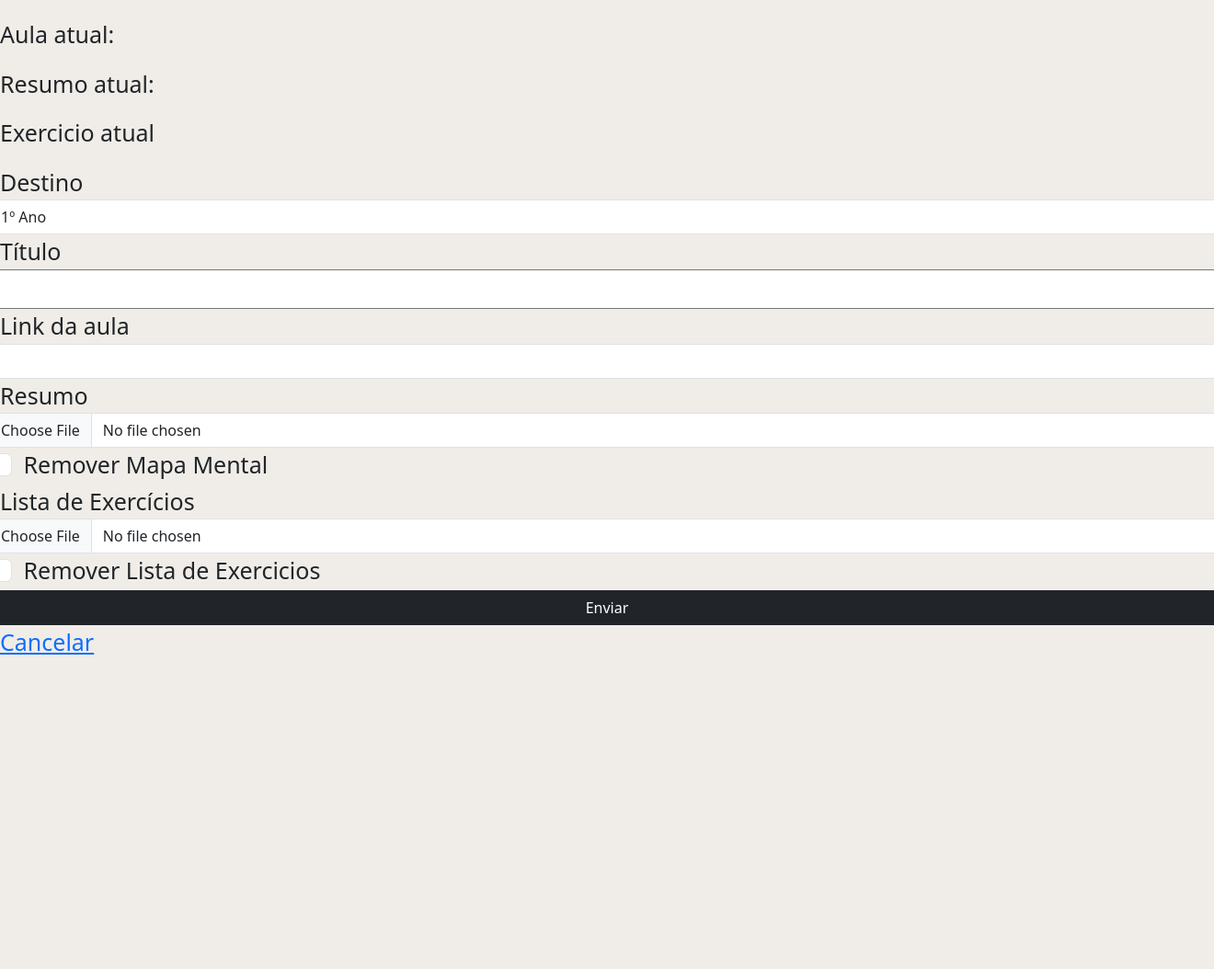
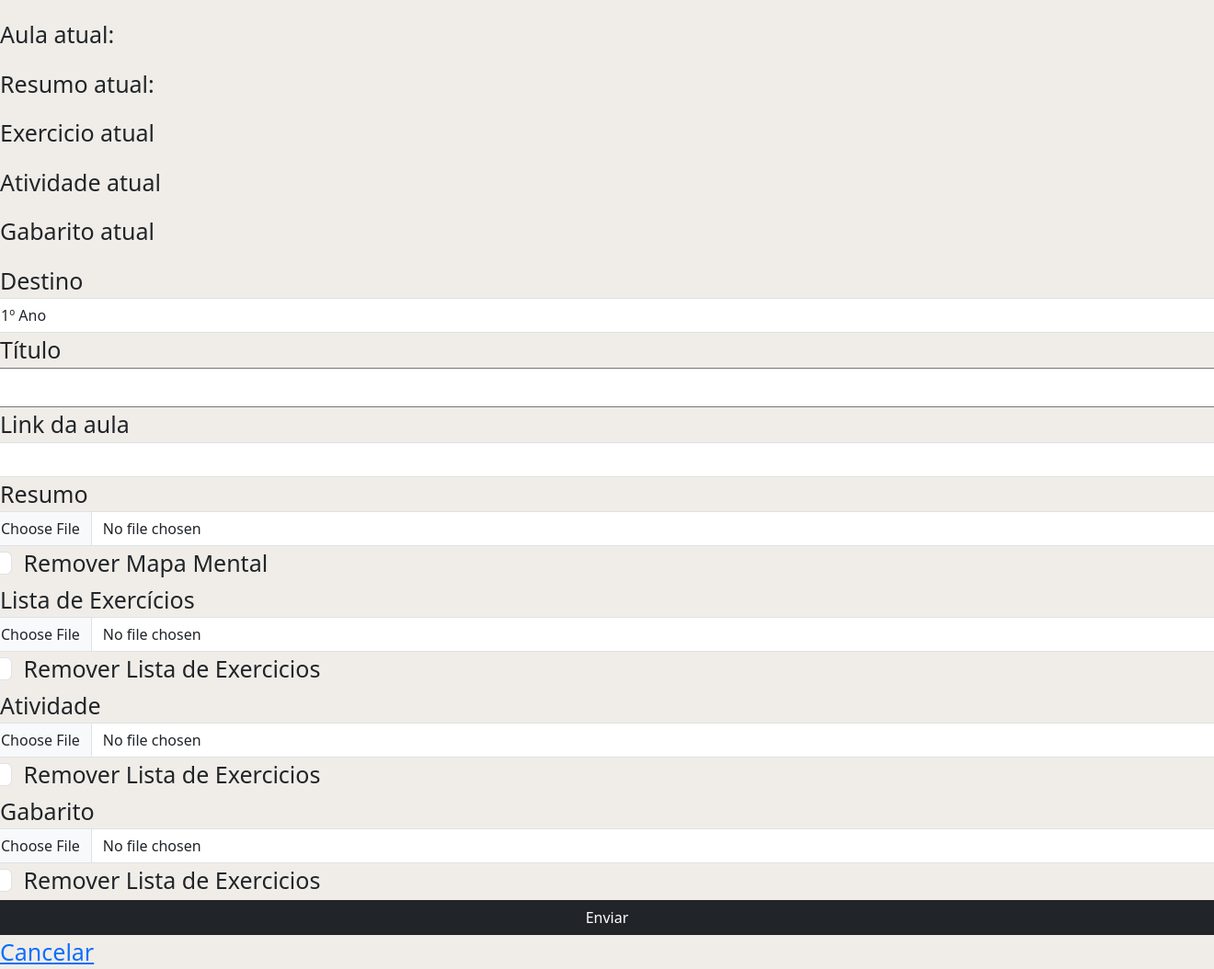
Before and after one commit to KauaVDSB/DouglasBlog, a Flask app: template douglasBlog/templates/admin/editar/editar-material.html in a window 1320 px wide; the page is wider, and only the part inside the window is pictured. Shown: the part 168-1222 px from the top of that part at 92% size. Before the commit the page ends 880 px from the top of that part, so only its background shows below. Run offline with Flask 3, Linux system fonts and the light colour scheme; the template is opened without the code that fills it: values that come from a table or form of the project are taken from there, others are empty; some libraries are stand-ins or nearby versions; some web fonts are replaced.

Commit message:
feat(materiais): Add 2 secoes de arquivos dentro do card de material e scroll no container do material. (#7)
* feat(materiais) Add 2 secoes de arquivos dentro do card de material e scroll no container do material.

* fix(forms): Corrige erros de pylint

* fix(forms): Corrige erros de black

```diff
--- a/douglasBlog/forms.py
+++ b/douglasBlog/forms.py
@@ -140,7 +140,9 @@ class MateriaisForm(FlaskForm):
     titulo = StringField("Título", validators=[DataRequired()])
     aula = StringField("Link da aula")
     resumo = FileField("Resumo")
+    atividade = FileField("Atividade")
     lista_exercicios = FileField("Lista de Exercícios")
+    gabarito = FileField("Gabarito")
     btnSubmit = SubmitField("Enviar")
 
     @staticmethod
@@ -170,6 +172,8 @@ class MateriaisForm(FlaskForm):
                 self.aula.data.strip(),
                 self.resumo.data and self.resumo.data.filename,
                 self.lista_exercicios.data and self.lista_exercicios.data.filename,
+                self.atividade.data and self.atividade.data.filename,
+                self.gabarito.data and self.gabarito.data.filename,
             ]
         )
 
@@ -177,6 +181,8 @@ class MateriaisForm(FlaskForm):
         if self.verificarMaterial():
             resumo_url = self.upload_para_supabase(self.resumo.data)
             lista_exercicios_url = self.upload_para_supabase(self.lista_exercicios.data)
+            atividade_url = self.upload_para_supabase(self.atividade.data)
+            gabarito_url = self.upload_para_supabase(self.gabarito.data)
 
             material = Material(
                 destino=self.destino.data,
@@ -184,6 +190,8 @@ class MateriaisForm(FlaskForm):
                 aula=self.aula.data.strip() or None,
                 resumo=resumo_url,
                 lista_exercicios=lista_exercicios_url,
+                atividade=atividade_url,
+                gabarito=gabarito_url,
             )
 
             db.session.add(material)
@@ -191,7 +199,7 @@ class MateriaisForm(FlaskForm):
         else:
             raise ResourceNotSentError("Nenhum material enviado...")
 
-    def update(self, material):
+    def update(self, material):  # pylint: disable=too-many-branches,too-many-statements
 
         material.destino = self.destino.data
         material.titulo = self.titulo.data
@@ -211,6 +219,20 @@ class MateriaisForm(FlaskForm):
                 )
             material.lista_exercicios = None
 
+        if request.form.get("removerAtividade"):
+            if material.atividade:
+                supabase.storage.from_("material-files").remove(
+                    [material.atividade.split("/")[-1]]
+                )
+            material.atividade = None
+
+        if request.form.get("removerGabarito"):
+            if material.gabarito:
+                supabase.storage.from_("material-files").remove(
+                    [material.gabarito.split("/")[-1]]
+                )
+            material.gabarito = None
+
         if self.resumo.data and self.resumo.data.filename:
             if material.resumo:
                 try:
@@ -222,6 +244,7 @@ class MateriaisForm(FlaskForm):
 
             resumo_url = self.upload_para_supabase(self.resumo.data)
             material.resumo = resumo_url
+
         if self.lista_exercicios.data and self.lista_exercicios.data.filename:
             if material.lista_exercicios:
                 try:
@@ -235,6 +258,30 @@ class MateriaisForm(FlaskForm):
 
             lista_exercicios_url = self.upload_para_supabase(self.lista_exercicios.data)
             material.lista_exercicios = lista_exercicios_url
+
+        if self.atividade.data and self.atividade.data.filename:
+            if material.atividade:
+                try:
+                    supabase.storage.from_("material-files").remove(
+                        [material.atividade.split("/")[-1]]
+                    )
+                except SupabaseManagementFileError as e:
+                    flash(f"Erro ao excluir o arquivo atividade no Supabase: {e}")
+
+            atividade_url = self.upload_para_supabase(self.atividade.data)
+            material.atividade = atividade_url
+
+        if self.gabarito.data and self.gabarito.data.filename:
+            if material.gabarito:
+                try:
+                    supabase.storage.from_("material-files").remove(
+                        [material.gabarito.split("/")[-1]]
+                    )
+                except SupabaseManagementFileError as e:
+                    flash(f"Erro ao excluir o arquivo gabarito no Supabase: {e}")
+
+            gabarito_url = self.upload_para_supabase(self.gabarito.data)
+            material.gabarito = gabarito_url
 
     def delete(self, material):
         if material.resumo:
@@ -252,6 +299,22 @@ class MateriaisForm(FlaskForm):
                 )
             except SupabaseManagementFileError as e:
                 flash(f"Erro ao deletar lista de exercícios: {e}")
+
+        if material.atividade:
+            try:
+                supabase.storage.from_("material-files").remove(
+                    [material.atividade.split("/")[-1]]
+                )
+            except SupabaseManagementFileError as e:
+                flash(f"Erro ao deletar atividade: {e}")
+
+        if material.gabarito:
+            try:
+                supabase.storage.from_("material-files").remove(
+                    [material.gabarito.split("/")[-1]]
+                )
+            except SupabaseManagementFileError as e:
+                flash(f"Erro ao deletar gabarito: {e}")
 
         try:
             db.session.delete(material)
--- a/douglasBlog/models.py
+++ b/douglasBlog/models.py
@@ -51,11 +51,13 @@ class Postagem(db.Model):
 
 class Material(db.Model):
     id = db.Column(db.Integer, primary_key=True)
-    destino = db.Column(db.Integer, nullable=True)
-    titulo = db.Column(db.String, nullable=True)
+    destino = db.Column(db.Integer, nullable=False)
+    titulo = db.Column(db.String, nullable=False)
     aula = db.Column(db.Text, nullable=True)
     resumo = db.Column(db.Text, nullable=True)
+    atividade = db.Column(db.Text, nullable=True)
     lista_exercicios = db.Column(db.Text, nullable=True)
+    gabarito = db.Column(db.Text, nullable=True)
     data_criacao = db.Column(db.DateTime, default=datetime.now())
 
     def data_resumo(self):
--- a/douglasBlog/routes.py
+++ b/douglasBlog/routes.py
@@ -200,6 +200,8 @@ def editar_material(material_id):
         aula=material.aula,
         resumo=material.resumo,
         lista_exercicios=material.lista_exercicios,
+        atividade=material.atividade,
+        gabarito=material.gabarito,
         destino=material.destino,
     )
 
@@ -256,6 +258,8 @@ def converter_lista_materiais_para_dict(material):
         "aula": material.aula,
         "resumo": material.resumo,
         "lista_exercicios": material.lista_exercicios,
+        "atividade": material.atividade,
+        "gabarito": material.gabarito,
         "data_criacao": material.data_criacao,
     }
 
--- a/douglasBlog/templates/admin/editar/editar-material.html
+++ b/douglasBlog/templates/admin/editar/editar-material.html
@@ -23,6 +23,12 @@
 
 <p>Exercicio atual</p>
 <a href="{{material.lista_exercicios}}">{{material.lista_exercicios}}</a>
+
+<p>Atividade atual</p>
+<a href="{{material.atividade}}">{{material.atividade}}</a>
+
+<p>Gabarito atual</p>
+<a href="{{material.gabarito}}">{{material.gabarito}}</a>
 
 <form action="" method="post" enctype="multipart/form-data" class="row">
 
@@ -51,6 +57,20 @@
         <label for="removerListaExercicios" class="form-check-label">Remover Lista de Exercicios</label>
     </div>
 
+    {{ form.atividade.label() }}
+    {{ form.atividade(class='form-control') }}
+    <div class="form-check">
+        <input type="checkbox" name="removerAtividade" id="removerAtividade" class="form-check-input">
+        <label for="removerAtividade" class="form-check-label">Remover Lista de Exercicios</label>
+    </div>
+
+    {{ form.gabarito.label() }}
+    {{ form.gabarito(class='form-control') }}
+    <div class="form-check">
+        <input type="checkbox" name="removerGabarito" id="removerGabarito" class="form-check-input">
+        <label for="removerGabarito" class="form-check-label">Remover Lista de Exercicios</label>
+    </div>
+
     {{ form.btnSubmit(class='btn btn-dark') }}
 
     <a href="{{ url_for('dashboard') }}"> Cancelar </a>
--- a/migrations/versions/96c3283b3425_cria_tabela_page_views_para_analytics.py
+++ b/migrations/versions/26acdd793511_cria_tabela_page_views_para_analytics.py
@@ -1,6 +1,6 @@
 """Cria tabela page_views para analytics
 
-Revision ID: 96c3283b3425
+Revision ID: 26acdd793511
 Revises: d073d2e3e5ee
 Create Date: 2025-05-06 21:12:38.799731
 
@@ -11,7 +11,7 @@ import sqlalchemy as sa
 
 
 # revision identifiers, used by Alembic.
-revision = "96c3283b3425"
+revision = "26acdd793511"
 down_revision = "d073d2e3e5ee"
 branch_labels = None
 depends_on = None
```
Also changed, not shown: douglasBlog/static/css/materiais/lista-materiais.css (+27 -7 lines), douglasBlog/static/js/materiais/lista-materiais.js (+52 -3 lines), douglasBlog/templates/admin/criar/criar-materiais.html (+7 -0 lines), migrations/versions/22cead7e229d_adiciona_coluna_atividade_na_tabela_.py (added, +33 -0 lines), migrations/versions/ce4c175d4b49_adiciona_coluna_gabarito_na_tabela_.py (added, +45 -0 lines).
